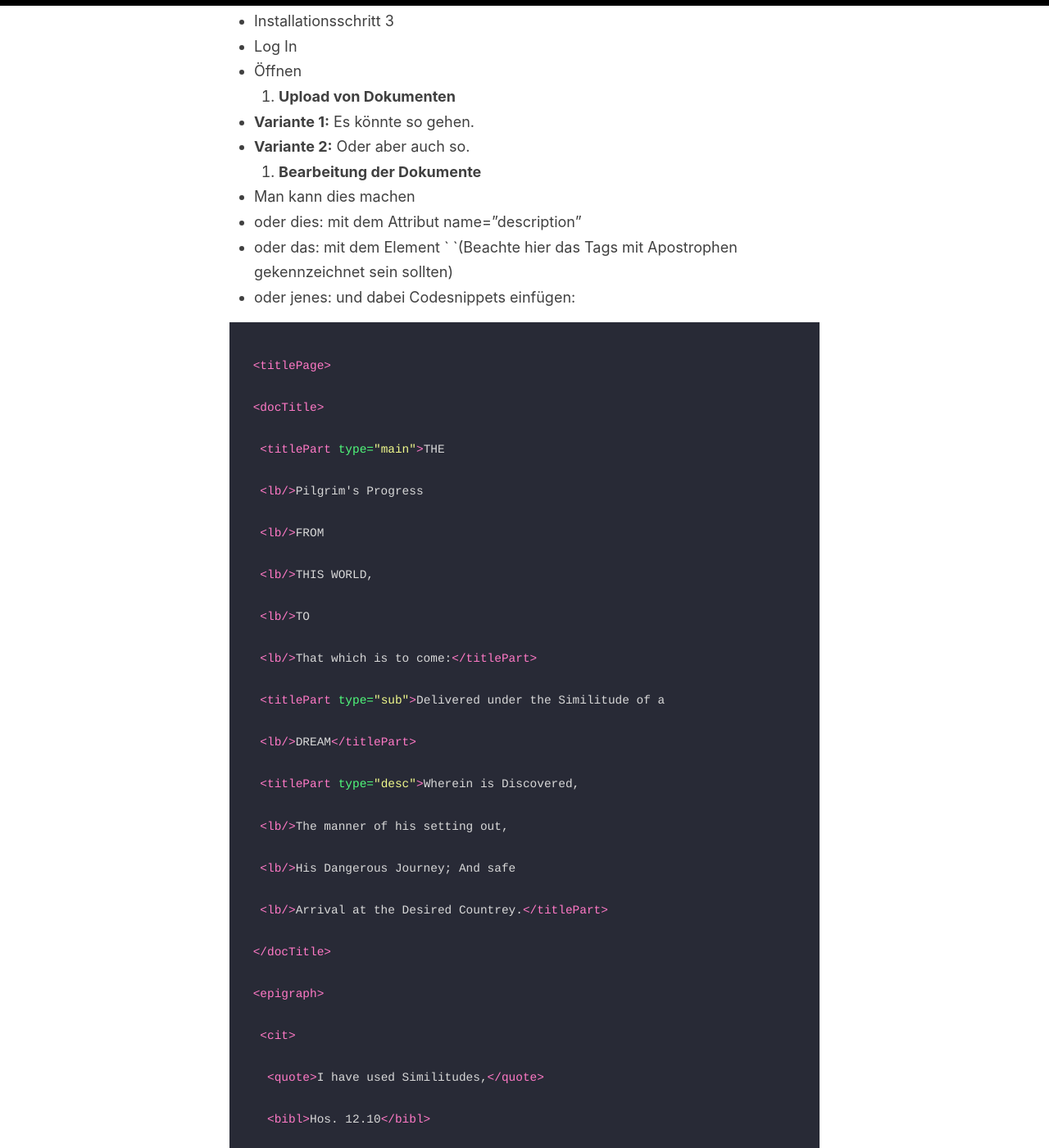
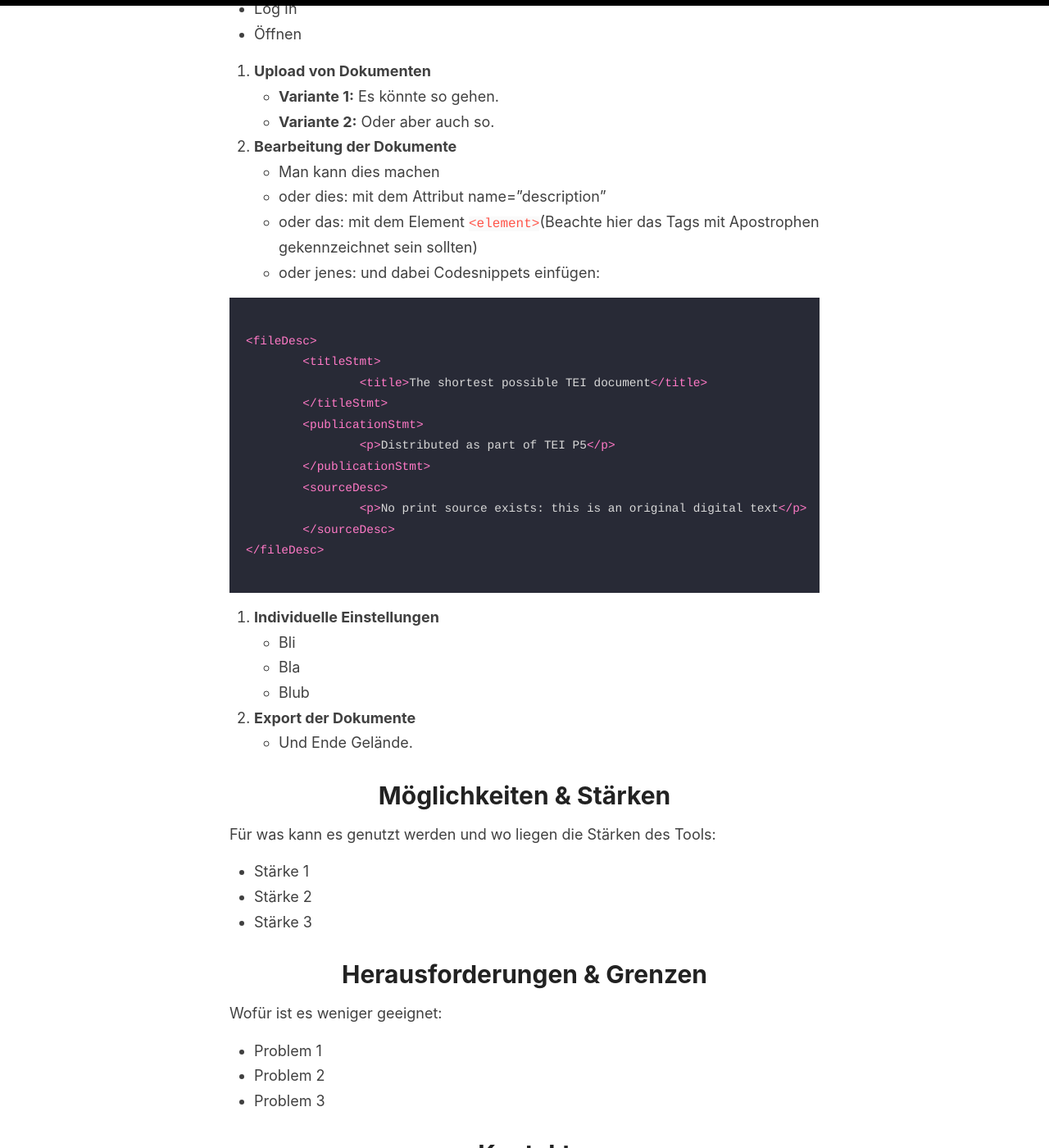
Before and after one commit to DigEdTnT/digedtnt.github.io, a Jekyll site: the page built from _posts/2023-03-02-tooldoc-template.md, in a window 1280 px wide and 1400 px high, scrolled down 2890 px. Shown: the whole window at 82% size. Built offline with Jekyll 4.4.1, drawn with Linux system fonts in a browser that asks for light colours; some of the changed text lies outside the part shown; grey boxes are pictures that could not be loaded.

Commit message:
Update 2023-03-02-tooldoc-template.md

````diff
--- a/_posts/2023-03-02-tooldoc-template.md
+++ b/_posts/2023-03-02-tooldoc-template.md
@@ -119,15 +119,11 @@ Möglicherweise → nutzen → wir → hier → Pfeile?
 
 ## Projekte, die dieses Tool genutzt haben
 
-
-
 * Escher Briefedition (briefedition.alfred-escher.ch)
 * Sammlung Schweizerischer Rechtsquellen online (editio.ssrq-online.ch)
 
 
 ## Funktionsübersicht
-
-
 
 * aslkdälsads
 * sdlfkaölkm
@@ -140,8 +136,6 @@ Hier könnten eventuell mehrere Snippets (in Form von Bilddateien) von der Arbei
 
 # Erforderliche Kenntnisse
 
-
-
 * Dies
 * und
 * das
@@ -152,7 +146,6 @@ Hier könnten eventuell mehrere Snippets (in Form von Bilddateien) von der Arbei
 # Benötigte Software
 
 Software Nr. 1: [Link zu Software](https://de.wikipedia.org/wiki/Software)
-
 Software Nr. 2: [Link zur nächsten Software](https://de.wikipedia.org/wiki/Software)
 
 
@@ -162,6 +155,7 @@ Software Nr. 2: [Link zur nächsten Software](https://de.wikipedia.org/wiki/Soft
 
 1. **Installation der Software**
 * Installation der benötigten Software
+
 2. **Installation des Tools**
 * Installationsschritt 1
 * Installationsschritt 2 mit einem Screenshot vielleicht:
@@ -173,86 +167,37 @@ Software Nr. 2: [Link zur nächsten Software](https://de.wikipedia.org/wiki/Soft
 * Installationsschritt 3
 * Log In
 * Öffnen
+
 3. **Upload von Dokumenten**
 * **Variante 1:** Es könnte so gehen.
 * **Variante 2:** Oder aber auch so.
+
 4. **Bearbeitung der Dokumente**
 * Man kann dies machen
 * oder dies: mit dem Attribut name=”description”
-* oder das: mit dem Element <element>` `(Beachte hier das Tags mit Apostrophen gekennzeichnet sein sollten)
+* oder das: mit dem Element `<element>`(Beachte hier das Tags mit Apostrophen gekennzeichnet sein sollten)
 * oder jenes: und dabei Codesnippets einfügen:
 
 ``` xml
 
- <titlePage>
-
- <docTitle>
-
-  <titlePart type="main">THE
-
-  <lb/>Pilgrim's Progress
-
-  <lb/>FROM
-
-  <lb/>THIS WORLD,
-
-  <lb/>TO
-
-  <lb/>That which is to come:</titlePart>
-
-  <titlePart type="sub">Delivered under the Similitude of a
-
-  <lb/>DREAM</titlePart>
-
-  <titlePart type="desc">Wherein is Discovered,
-
-  <lb/>The manner of his setting out,
-
-  <lb/>His Dangerous Journey; And safe
-
-  <lb/>Arrival at the Desired Countrey.</titlePart>
-
- </docTitle>
-
- <epigraph>
-
-  <cit>
-
-   <quote>I have used Similitudes,</quote>
-
-   <bibl>Hos. 12.10</bibl>
-
-  </cit>
-
- </epigraph>
-
- <byline>By <docAuthor>John Bunyan</docAuthor>.</byline>
-
- <imprimatur>Licensed and Entred according to Order.</imprimatur>
-
- <docImprint>
-
-  <pubPlace>LONDON,</pubPlace>
-
-   Printed for <name>Nath. Ponder</name>
-
-  <lb/>at the <name>Peacock</name> in the <name>Poultrey</name>
-
-  <lb/>near <name>Cornhil</name>, <docDate>1678</docDate>.
-
- </docImprint>
-
-</titlePage>
+<fileDesc>
+ 	<titleStmt>
+  		<title>The shortest possible TEI document</title>
+ 	</titleStmt>
+ 	<publicationStmt>
+  		<p>Distributed as part of TEI P5</p>
+ 	</publicationStmt>
+ 	<sourceDesc>
+  		<p>No print source exists: this is an original digital text</p>
+ 	</sourceDesc>
+</fileDesc>
 
 ```
-
-
 
 5. **Individuelle Einstellungen**
 * Bli
 * Bla
 * Blub
-
 
 6. **Export der Dokumente**
 * Und Ende Gelände.
@@ -261,9 +206,6 @@ Software Nr. 2: [Link zur nächsten Software](https://de.wikipedia.org/wiki/Soft
 # Möglichkeiten & Stärken
 
 Für was kann es genutzt werden und wo liegen die Stärken des Tools:
-
-
-
 * Stärke 1
 * Stärke 2
 * Stärke 3
@@ -272,9 +214,6 @@ Für was kann es genutzt werden und wo liegen die Stärken des Tools:
 # Herausforderungen & Grenzen
 
 Wofür ist es weniger geeignet:
-
-
-
 * Problem 1
 * Problem 2
 * Problem 3
@@ -308,7 +247,6 @@ Wofür ist es weniger geeignet:
 
 # Ressourcen
 
-
 ## Dokumentation
 
 Link zur Tool-Doku
````
